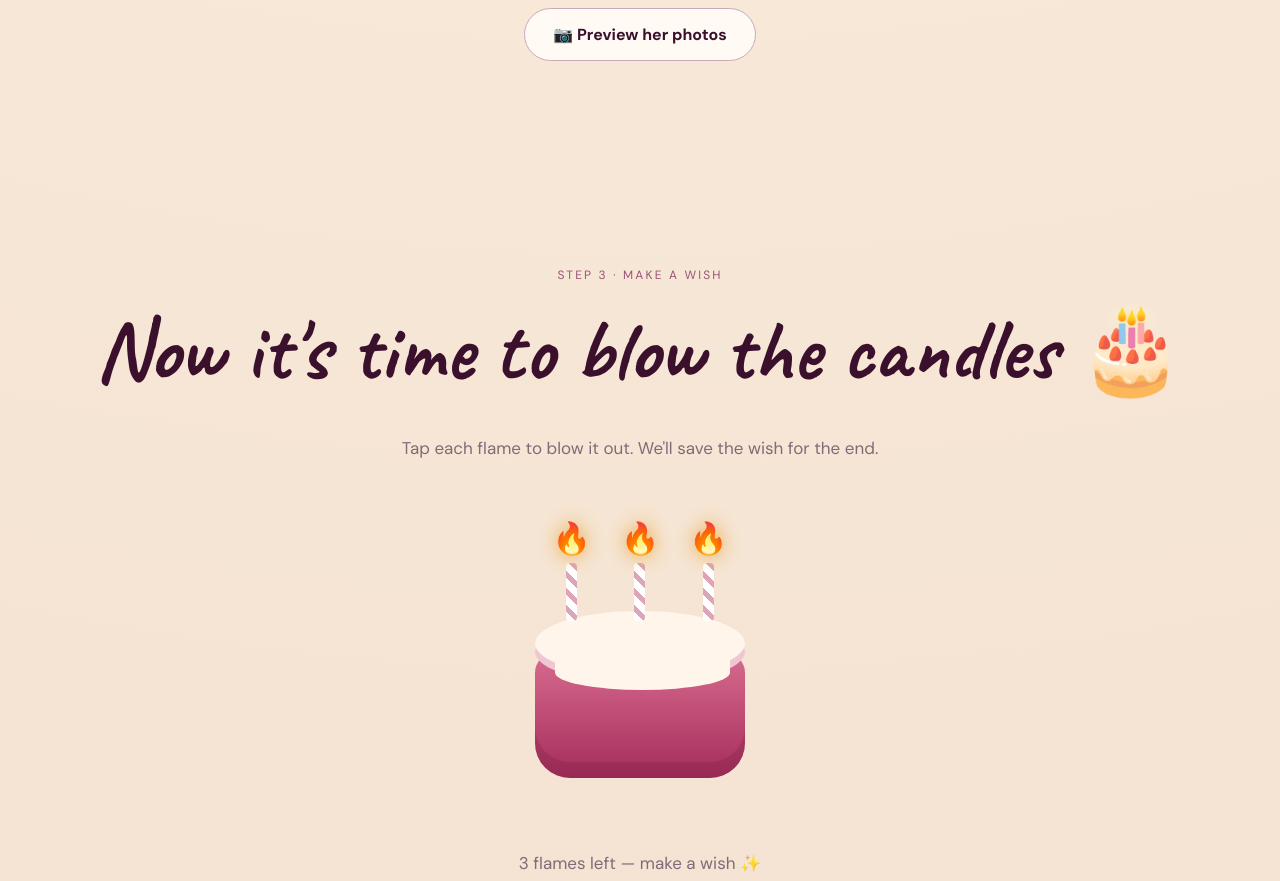
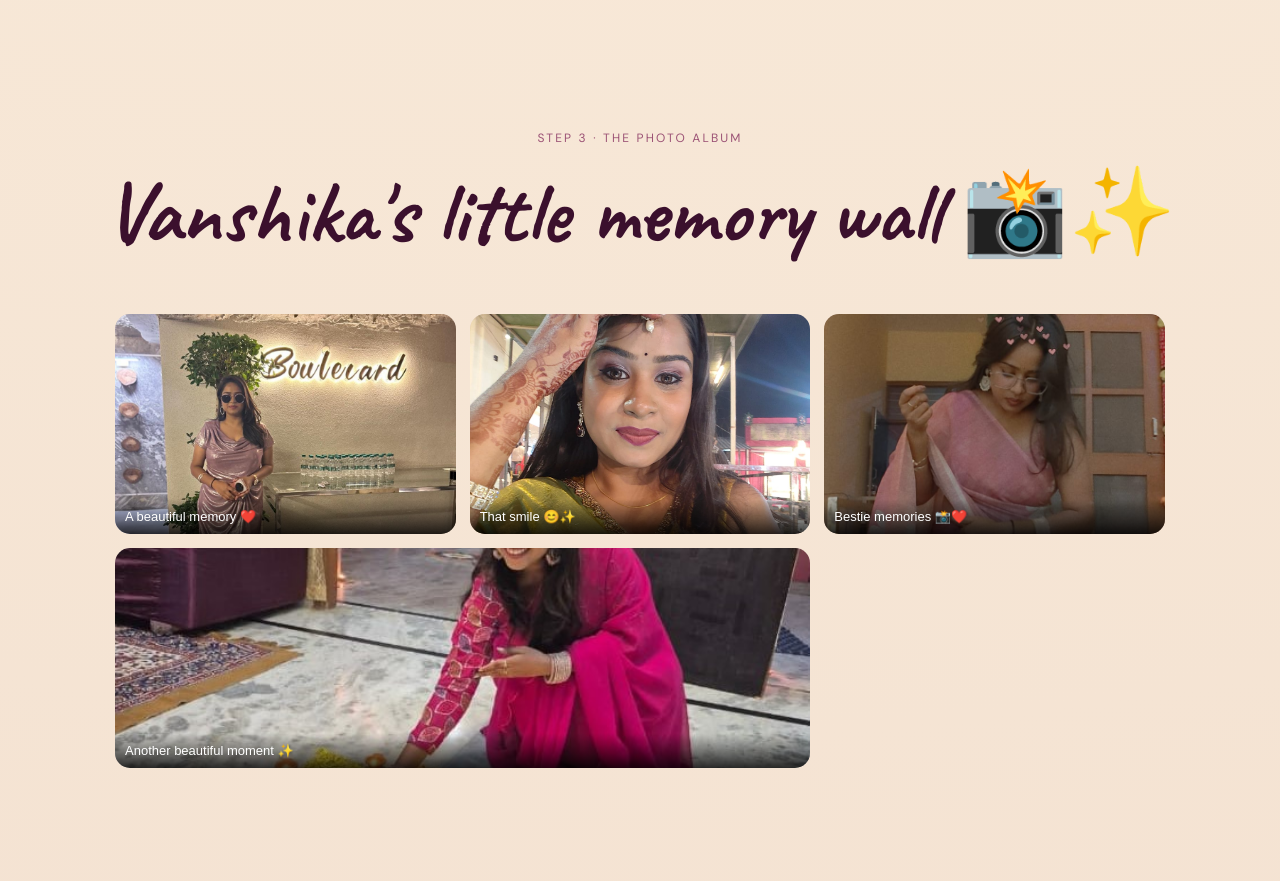
Before and after one commit to Praveenkumar298/birthday, a plain HTML site: page index.html in a window 1280 px wide. Shown: the part 2380-3261 px from the top of the page. Drawn offline with Linux system fonts and the light colour scheme.

Commit message:
Add files via upload

```diff
--- a/index.html
+++ b/index.html
@@ -88,6 +88,27 @@ main{position:relative}.hero,.gift-section,.note,.album,.cake-section,.final{min
 .music-control button:hover{transform:translateY(-2px)}
 @media(max-width:700px){.music-control{right:10px;bottom:10px}.music-control button{font-size:12px;padding:9px 12px}}
 
+.photo {
+    overflow: hidden;
+    padding: 0;
+    border: 0;
+    cursor: pointer;
+}
+
+.photo img {
+    width: 100%;
+    height: 100%;
+    min-height: 300px;
+    object-fit: cover;
+    display: block;
+    border-radius: 12px;
+}
+
+.photo .caption {
+    display: block;
+    padding: 10px;
+}
+
 </style>
 </head>
 <body>
@@ -125,20 +146,10 @@ main{position:relative}.hero,.gift-section,.note,.album,.cake-section,.final{min
  <p>Some people have a way of making ordinary moments memorable. You bring your own rhythm to life — with your teaching, your dedication and, of course, that unmistakable Kathak grace. Wishing you a year full of happiness, beautiful stages, proud moments and lots of reasons to laugh with your best friends. ❤️</p>
 </section>
 
-<section class="album" id="memories">
- <div class="label">Step 2 · The photo album</div><h2>Vanshika's little memory wall 📸</h2>
- <!-- <p class="copy">Put her photos in the <b>images</b> folder as photo1.jpg, photo2.jpg, photo3.jpg and photo4.jpg. When the box opens, they pop outward and gently float around it.</p> -->
- <div class="grid" id="grid">
-  <button class="photo tall" data-title="Vanshika · Memory 1"><div class="placeholder">YOUR PHOTO 1</div><span class="caption">A memory worth keeping 🌸</span></button>
-  <button class="photo" data-title="Vanshika · Memory 2"><div class="placeholder">YOUR PHOTO 2</div><span class="caption">That smile 😄</span></button>
-  <button class="photo" data-title="Vanshika · Memory 3"><div class="placeholder">YOUR PHOTO 3</div><span class="caption">Bestie archive ✨</span></button>
-  <button class="photo wide" data-title="Vanshika · Memory 4"><div class="placeholder">YOUR PHOTO 4</div><span class="caption">One for the memory book</span></button>
- </div>
- <label class="btn secondary upload">📷 Preview her photos <input id="upload" type="file" accept="image/*" multiple></label>
-</section>
+
 
 <section class="cake-section" id="wish">
- <div class="label">Step 3 · Make a wish</div><h2>Now it's time to blow the candles 🎂</h2>
+ <div class="label">Step 2 · Make a wish</div><h2>Now it's time to blow the candles 🎂</h2>
  <p class="copy">Tap each flame to blow it out. We'll save the wish for the end.</p>
  <div class="cake"><div class="candles">
   <div class="candle"><button class="flame">🔥</button><span class="smoke">💨</span></div>
@@ -148,7 +159,35 @@ main{position:relative}.hero,.gift-section,.note,.album,.cake-section,.final{min
  <p id="hint" class="copy">3 flames left — make a wish ✨</p>
  <div id="wish" class="wish hide">All candles out! 🎉 May this year bring Vanshika beautiful performances, wonderful students, new adventures, good health, endless laughter and many, many happy memories. Happy Birthday! 🥳</div>
 </section>
+<section class="album" id="memories">
+  <div class="label">Step 3 · The photo album</div>
 
+  <h2>Vanshika's little memory wall 📸✨</h2>
+
+  <div class="grid" id="grid">
+
+    <button class="photo" data-title="Vanshika · Memory 1">
+      <img src="images/photo7.jpg" alt="Vanshika Memory 1">
+      <span class="caption">A beautiful memory ❤️</span>
+    </button>
+
+    <button class="photo" data-title="Vanshika · Memory 2">
+      <img src="images/photo6.jpg" alt="Vanshika Memory 2">
+      <span class="caption">That smile 😊✨</span>
+    </button>
+
+    <button class="photo" data-title="Vanshika · Memory 3">
+      <img src="images/photo5.jpg" alt="Vanshika Memory 3">
+      <span class="caption">Bestie memories 📸❤️</span>
+    </button>
+
+    <button class="photo wide" data-title="Vanshika · Memory 4">
+      <img src="images/photo8.jpg" alt="Vanshika Memory 4">
+      <span class="caption">Another beautiful moment ✨</span>
+    </button>
+
+  </div>
+</section>
 <section class="final"><div class="bell">🔔</div><div class="label">From your best friend</div><h2>Happy Birthday, Vanshika! 🌸</h2><p class="copy">May your year have perfect rhythm, beautiful moments and just enough madness to keep life interesting. 😄</p><button class="btn secondary" id="replay">↻ Replay the surprise</button></section>
 
 <div class="lightbox hide" id="lightbox"><button class="close" id="close">×</button><div><img id="lbimg"><h3 id="lbtitle"></h3></div></div>
```
